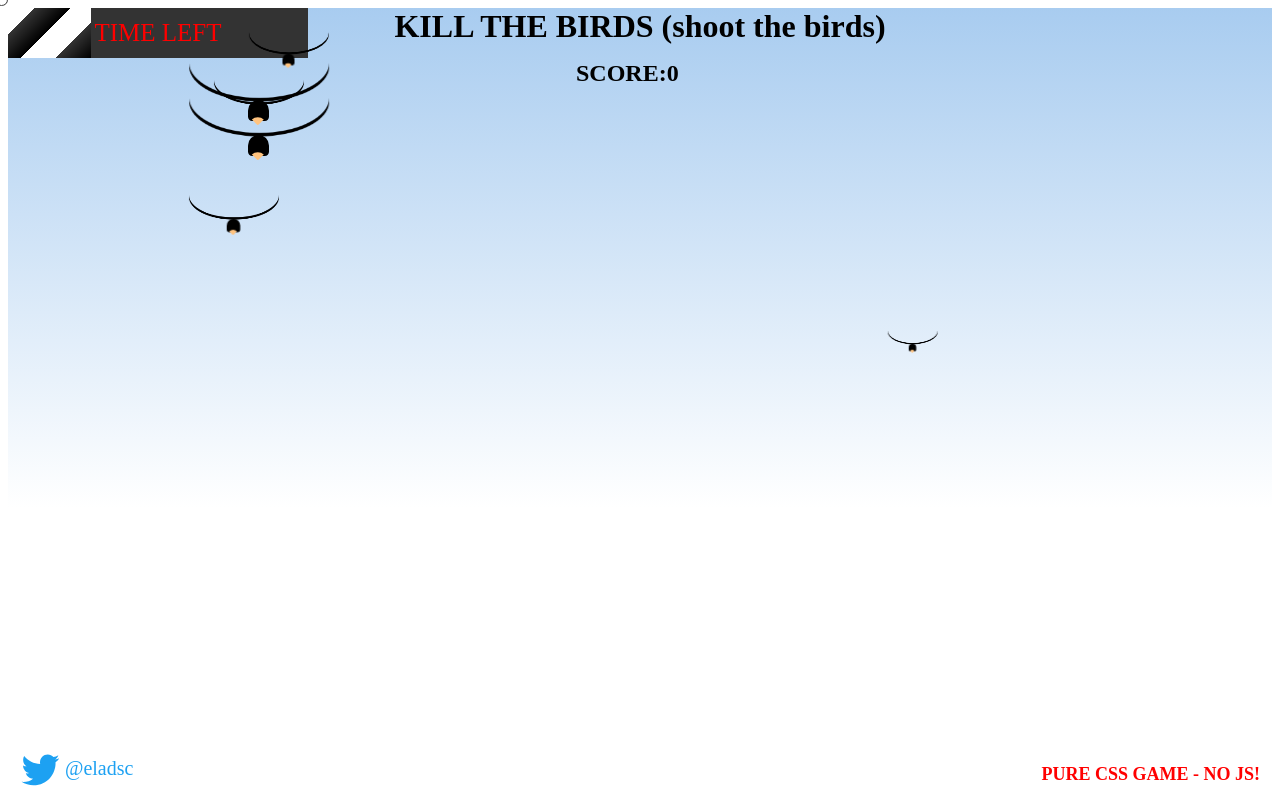
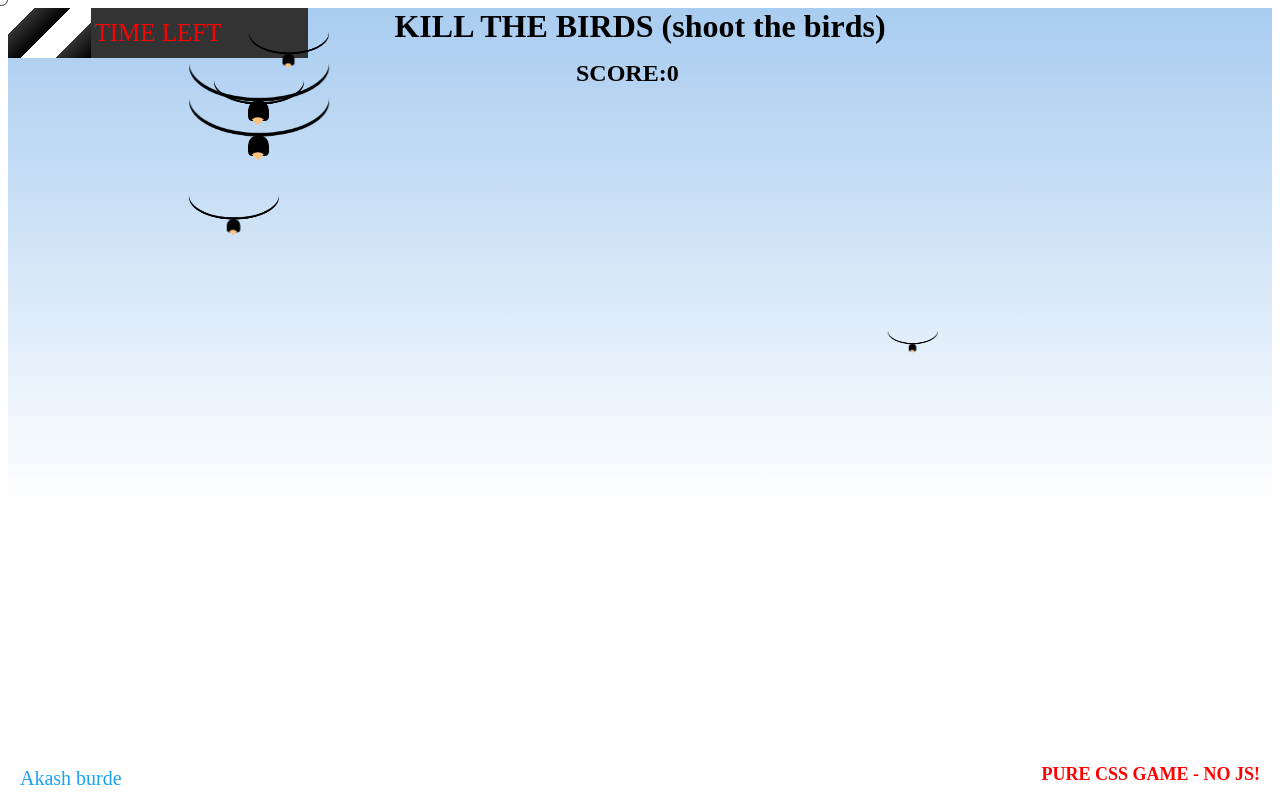
Before and after one commit to Akash12burde/KILL-BIRD, a plain HTML site: page GAME/index.html in a window 1280 px wide. Drawn offline with Linux system fonts and the light colour scheme.

Commit message:
one change

```diff
--- a/GAME/index.html
+++ b/GAME/index.html
@@ -36,10 +36,10 @@
 
 
     <footer>
-      <a href="https://twitter.com/eladsc">
-        <svg viewBox="0 0 24 24" style="width:40px; height:40px; fill: rgba(29,161,242,1.00);"><g><path d="M23.643 4.937c-.835.37-1.732.62-2.675.733.962-.576 1.7-1.49 2.048-2.578-.9.534-1.897.922-2.958 1.13-.85-.904-2.06-1.47-3.4-1.47-2.572 0-4.658 2.086-4.658 4.66 0 .364.042.718.12 1.06-3.873-.195-7.304-2.05-9.602-4.868-.4.69-.63 1.49-.63 2.342 0 1.616.823 3.043 2.072 3.878-.764-.025-1.482-.234-2.11-.583v.06c0 2.257 1.605 4.14 3.737 4.568-.392.106-.803.162-1.227.162-.3 0-.593-.028-.877-.082.593 1.85 2.313 3.198 4.352 3.234-1.595 1.25-3.604 1.995-5.786 1.995-.376 0-.747-.022-1.112-.065 2.062 1.323 4.51 2.093 7.14 2.093 8.57 0 13.255-7.098 13.255-13.254 0-.2-.005-.402-.014-.602.91-.658 1.7-1.477 2.323-2.41z"></path></g></svg>
+      <a href="https://github.com/Akash12burde">
+        <!-- <svg viewBox="0 0 24 24" style="width:40px; height:40px; fill: rgba(29,161,242,1.00);"><g><path d="M23.643 4.937c-.835.37-1.732.62-2.675.733.962-.576 1.7-1.49 2.048-2.578-.9.534-1.897.922-2.958 1.13-.85-.904-2.06-1.47-3.4-1.47-2.572 0-4.658 2.086-4.658 4.66 0 .364.042.718.12 1.06-3.873-.195-7.304-2.05-9.602-4.868-.4.69-.63 1.49-.63 2.342 0 1.616.823 3.043 2.072 3.878-.764-.025-1.482-.234-2.11-.583v.06c0 2.257 1.605 4.14 3.737 4.568-.392.106-.803.162-1.227.162-.3 0-.593-.028-.877-.082.593 1.85 2.313 3.198 4.352 3.234-1.595 1.25-3.604 1.995-5.786 1.995-.376 0-.747-.022-1.112-.065 2.062 1.323 4.51 2.093 7.14 2.093 8.57 0 13.255-7.098 13.255-13.254 0-.2-.005-.402-.014-.602.91-.658 1.7-1.477 2.323-2.41z"></path></g></svg> -->
 
-        @eladsc
+        Akash burde
       </a>
 
 
```
